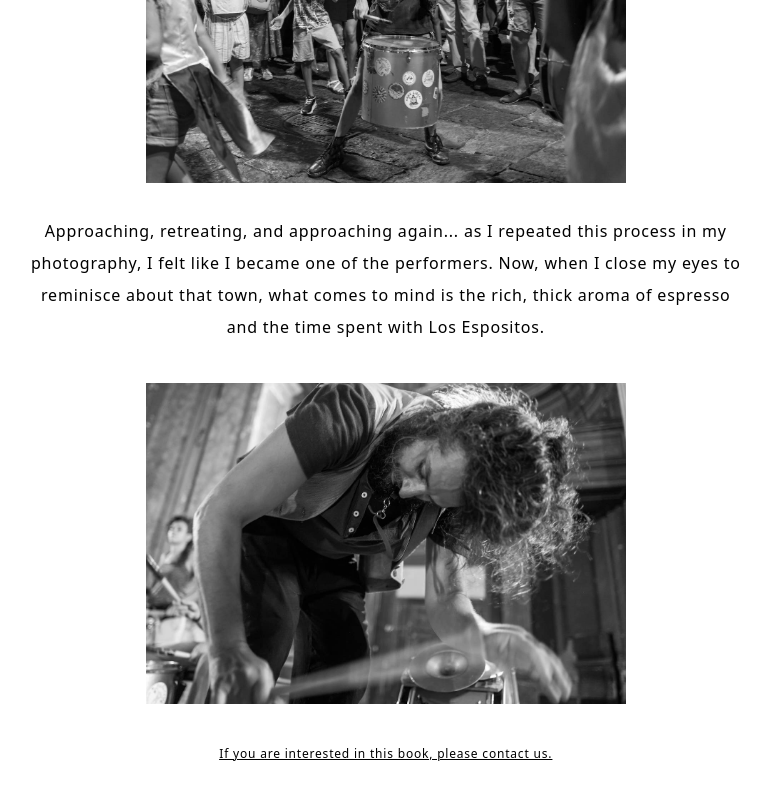
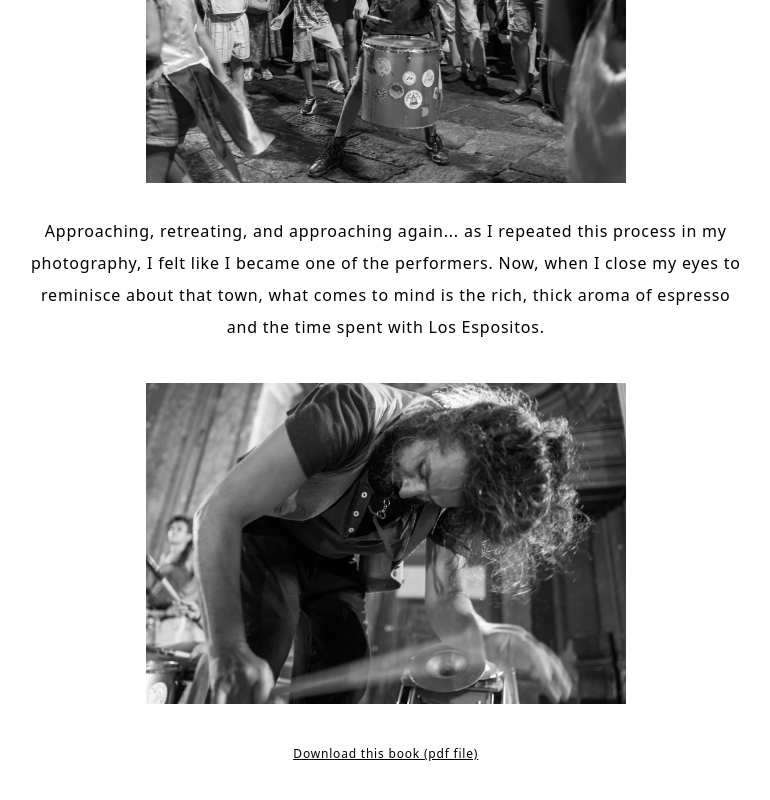
Before and after one commit to Kenchim/muyofoto, a Next.js app: page /muyolog/espositos in a window 1280 px wide. Shown: the part 3075-3875 px from the top of the page, without its empty margins (360-1130 px from the left). Built offline with nearby package versions, Linux system fonts and the light colour scheme.

Commit message:
update download link

```diff
--- a/app/muyolog/espositos/page.tsx
+++ b/app/muyolog/espositos/page.tsx
@@ -63,8 +63,9 @@ export default function Espositos() {
                 caption=""
             />
             <p className="underline hover:text-gray-500 inline-block text-xs">
-                    <Link href="/about">If you are interested in this book, please contact us.</Link>
-            </p>
+                <Link href="https://www.dropbox.com/scl/fi/9oxdsmnbnep6r8tknkpf2/La_MURGA-_muyofoto.pdf?rlkey=6sldd834nw9t9d28b5umjjbsp&dl=0"
+                download="https://www.dropbox.com/scl/fi/9oxdsmnbnep6r8tknkpf2/La_MURGA-_muyofoto.pdf?rlkey=6sldd834nw9t9d28b5umjjbsp&dl=0">
+                Download this book (pdf file)</Link></p>
             </div>
         </div>
     )
--- a/app/muyolog/palette/page.tsx
+++ b/app/muyolog/palette/page.tsx
@@ -53,8 +53,8 @@ export default function Palette() {
                 caption=""
             />
             <p className="underline hover:text-gray-500 inline-block text-xs">
-                <Link href="https://www.dropbox.com/scl/fi/mauw3aqlsn253b7wc5itk/palette_of_Madrid.pdf?rlkey=oori3ten1k1gmzyzbclqcx6ye&dl=0"
-                download="https://www.dropbox.com/scl/fi/mauw3aqlsn253b7wc5itk/palette_of_Madrid.pdf?rlkey=oori3ten1k1gmzyzbclqcx6ye&dl=0">
+                <Link href="https://www.dropbox.com/scl/fi/mauw3aqlsn253b7wc5itk/palette_of_Madrid_muyofoto.pdf?rlkey=oori3ten1k1gmzyzbclqcx6ye&dl=0"
+                download="https://www.dropbox.com/scl/fi/mauw3aqlsn253b7wc5itk/palette_of_Madrid_muyofoto.pdf?rlkey=oori3ten1k1gmzyzbclqcx6ye&dl=0">
                 Download this book (pdf file)</Link></p>
             </div>
         </div>
--- a/app/muyolog/treasureddays/page.tsx
+++ b/app/muyolog/treasureddays/page.tsx
@@ -50,8 +50,8 @@ export default function Treasureddays() {
                 caption=""
             />
             <p className="underline hover:text-gray-500 inline-block text-xs">
-                <Link href="https://www.dropbox.com/scl/fi/qww0leu45rvkmw5ml8r2m/Treasured_Days.pdf?rlkey=b68g95mdcp49ei2c226i7apd1&dl=0"
-                download="https://www.dropbox.com/scl/fi/qww0leu45rvkmw5ml8r2m/Treasured_Days.pdf?rlkey=b68g95mdcp49ei2c226i7apd1&dl=0">
+                <Link href="https://www.dropbox.com/scl/fi/qww0leu45rvkmw5ml8r2m/Treasured_Days_muyofoto.pdf?rlkey=b68g95mdcp49ei2c226i7apd1&dl=0"
+                download="https://www.dropbox.com/scl/fi/qww0leu45rvkmw5ml8r2m/Treasured_Days_muyofoto.pdf?rlkey=b68g95mdcp49ei2c226i7apd1&dl=0">
                 Download this book (pdf file)</Link></p>
             </div>
         </div>
```
